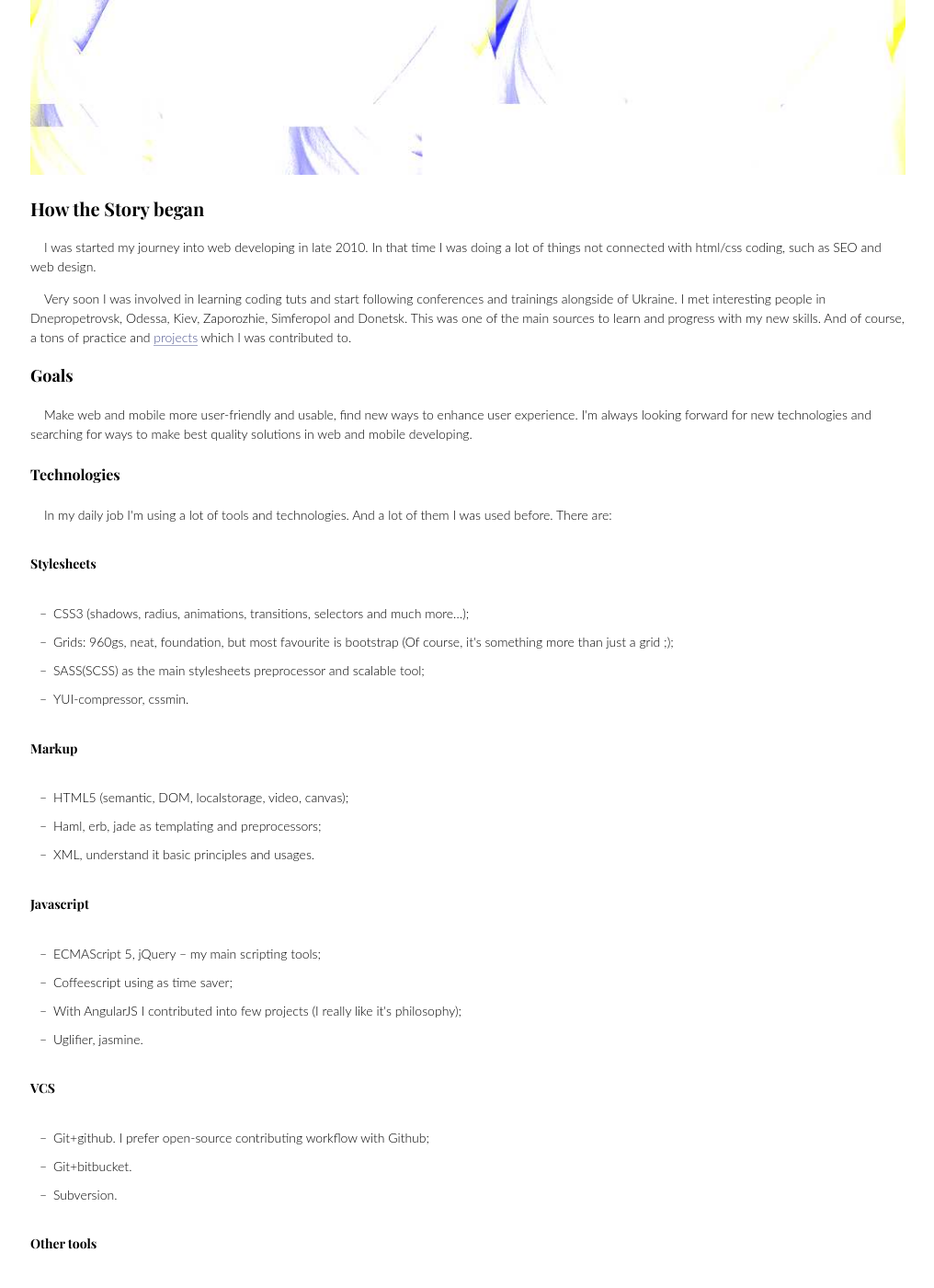
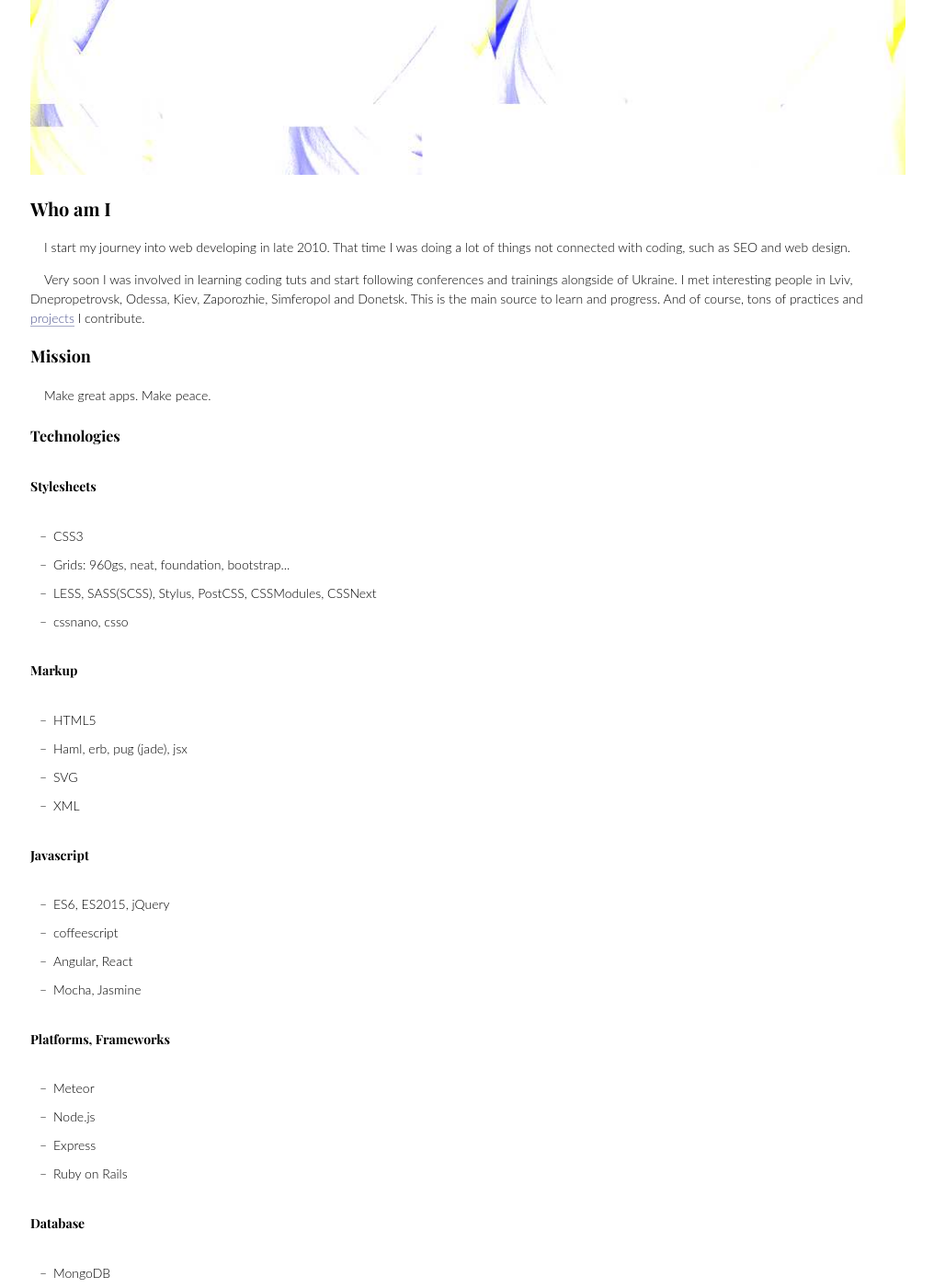
Before and after one commit to mir4a/mir4a.github.io, a Jekyll site: the page built from about/index.html, in a window 1280 px wide and 1400 px high, scrolled down 874 px. Shown: the whole window at 92% size, without its empty margins (131-1147 px from the left). Built offline with Jekyll 4.4.1, drawn with Linux system fonts in a browser that asks for light colours; some web fonts are replaced; Markdown is read by kramdown in place of the engine named in the settings; some of the changed text lies outside the part shown.

Commit message:
update about and protfolio

```diff
--- a/_includes/footer.html
+++ b/_includes/footer.html
@@ -1,3 +1,3 @@
 <div class="footer">
-  &copy; 2014&mdash;{{site.time | date: "%Y" }}
+  &copy; Myroslav Martynov, 2014&mdash;{{site.time | date: "%Y" }}
 </div>
--- a/about/index.html
+++ b/about/index.html
@@ -7,54 +7,74 @@ title: Martynov Myroslav front-end dev
   <h1>About me</h1>
   <img src='/images/me_glitche.jpg' class="me_glitch" />
   <article>
-    <h2>How the Story began</h2>
+    <h2>Who am I</h2>
     <p>
-      I was started my journey into web developing in late 2010. In that time I was doing a lot of things not connected with html/css coding, such as SEO and web design.
+      I start my journey into web developing in late 2010. That time I was doing a lot of things not connected with coding, such as SEO and web design.
     </p>
     <p>
-      Very soon I was involved in learning coding tuts and start following conferences and trainings alongside of Ukraine. I met interesting people in Dnepropetrovsk, Odessa, Kiev, Zaporozhie, Simferopol and Donetsk. This was one of the main sources to learn and progress with my new skills. And of course, a tons of practice and <a href="/portfolio/">projects</a> which I was contributed to.
+      Very soon I was involved in learning coding tuts and start following conferences and trainings alongside of Ukraine. I met interesting people in Lviv, Dnepropetrovsk, Odessa, Kiev, Zaporozhie, Simferopol and Donetsk. This is the main source to learn and progress. And of course, tons of practices and <a href="/portfolio/">projects</a> I contribute.
     </p>
-    <h3>Goals</h3>
+    <h3>Mission</h3>
     <p>
-      Make web and mobile more user-friendly and usable, find new ways to enhance user experience. I'm always looking forward for new technologies and searching for ways to make best quality solutions in web and mobile developing.
+      Make great apps. Make peace.
     </p>
     <h4>Technologies</h4>
-    <p>In my daily job I'm using a lot of tools and technologies. And a lot of them I was used before. There are:</p>
     <h6>Stylesheets</h6>
     <ul>
-      <li>CSS3 (shadows, radius, animations, transitions, selectors and much more…);</li>
-      <li>Grids: 960gs, neat, foundation, but most favourite is bootstrap (Of course, it's something more than just a grid ;);</li>
-      <li>SASS(SCSS) as the main stylesheets preprocessor and scalable tool;</li>
-      <li>YUI-compressor, cssmin.</li>
+      <li>CSS3</li>
+      <li>Grids: 960gs, neat, foundation, bootstrap...</li>
+      <li>LESS, SASS(SCSS), Stylus, PostCSS, CSSModules, CSSNext</li>
+      <li>cssnano, csso</li>
     </ul>
     <h6>Markup</h6>
     <ul>
-      <li>HTML5 (semantic, DOM, localstorage, video, canvas);</li>
-      <li>Haml, erb, jade as templating and preprocessors;</li>
-      <li>XML, understand it basic principles and usages.</li>
+      <li>HTML5</li>
+      <li>Haml, erb, pug (jade), jsx</li>
+      <li>SVG</li>
+      <li>XML</li>
     </ul>
     <h6>Javascript</h6>
     <ul>
-      <li>ECMAScript 5, jQuery – my main scripting tools;</li>
-      <li>Coffeescript using as time saver;</li>
-      <li>With AngularJS I contributed into few projects (I really like it's philosophy);</li>
-      <li>Uglifier, jasmine.</li>
+      <li>ES6, ES2015, jQuery</li>
+      <li>coffeescript</li>
+      <li>Angular, React</li>
+      <li>Mocha, Jasmine</li>
+    </ul>
+    <h6>Platforms, Frameworks</h6>
+    <ul>
+      <li>Meteor</li>
+      <li>Node.js</li>
+      <li>Express</li>
+      <li>Ruby on Rails</li>
+    </ul>
+    <h6>Database</h6>
+    <ul>
+      <li>MongoDB</li>
+      <li>GraphQL</li>
+      <li>Postgresql</li>
+      <li>Redis</li>
+      <li>Neo4j</li>
     </ul>
     <h6>VCS</h6>
     <ul>
-      <li>Git+github. I prefer open-source contributing workflow with Github;</li>
-      <li>Git+bitbucket.</li>
-      <li>Subversion.</li>
+      <li>Git+github</li>
+      <li>Git+bitbucket</li>
+      <li>Subversion</li>
     </ul>
     <h6>Other tools</h6>
     <ul>
-      <li>Bash, Terminal;</li>
-      <li>Grunt, Rake for routine tasks and compiling;</li>
-      <li>Chrome DevTools – main debugging and developing tool;</li>
-      <li>WebStorm, RubyMine, PhpStorm as complex IDE;</li>
-      <li>Photoshop, Gimp, JPEGmini;</li>
-      <li>Deploying scripts, heroku;</li>
-      <li>Blog engines: wordpress. Static generators: Docpad, Jekyll.</li>
+      <li>Bash, Terminal</li>
+      <li>Webpack, Gulp, Grunt, Rake</li>
+      <li>Chrome DevTools: profiling, network, console, responsive, etc</li>
+      <li>Sublime Text, WebStorm, RubyMine, PhpStorm</li>
+      <li>Photoshop, Gimp, Sketch</li>
+      <li>Continuous Integration</li>
+    </ul>
+    <h4>Hobbies</h4>
+    <ul>
+      <li>Reading books</li>
+      <li>Making photos</li>
+      <li>Travelling</li>
     </ul>
   </article>
 </div>
```
Also changed, not shown: _data/projects.yml (+27 -5 lines), portfolio/index.html (+13 -6 lines).
